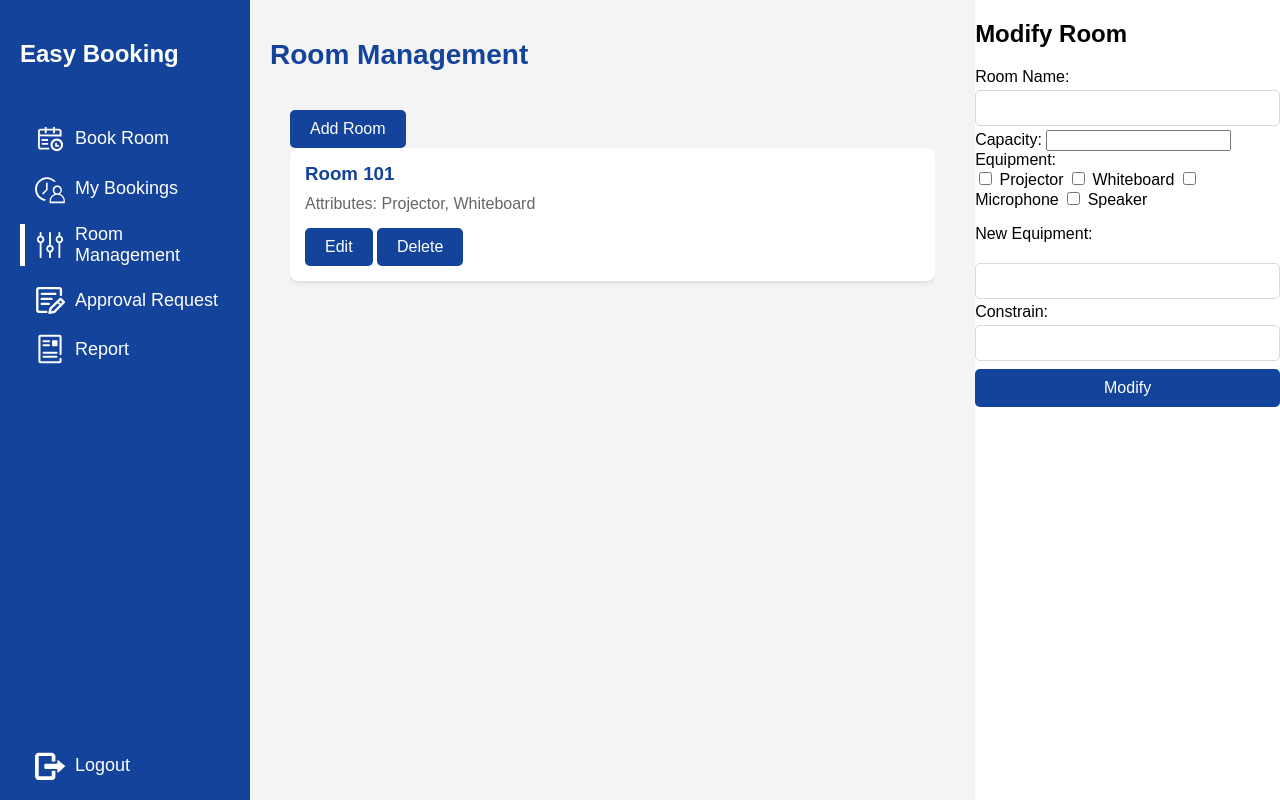
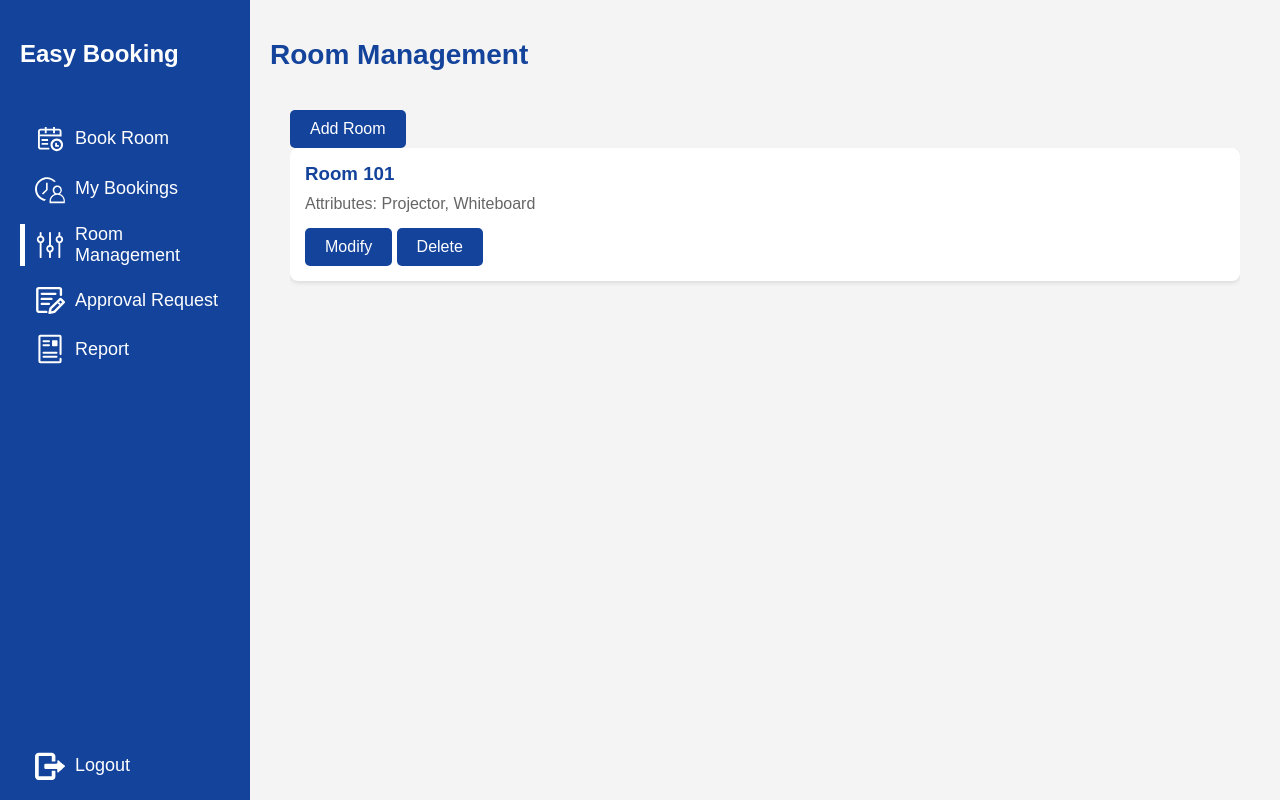
Before and after one commit to Iateautumn/easy_booking_Delta_Force, a Flask app: template app/templates/admin/management.html in a window 1280 px wide. Run offline with Flask 3, Linux system fonts and the light colour scheme; the template is opened without the code that fills it, so the values that code supplies are empty.

Commit message:
modify webpage appearence

```diff
--- a/app/static/css/style.css
+++ b/app/static/css/style.css
@@ -569,7 +569,7 @@ header h1 {
     margin-bottom: 20px;
 }
 
-.booking-modal {
+.booking-modal, .modify-room-modal, .add-room-modal {
     display: none;
     justify-content: center;
     align-items: center;
@@ -582,7 +582,7 @@ header h1 {
     z-index: 1000;
 }
 
-.booking-content {
+.booking-content, .add-room-content, .modify-room-content {
     background-color: white;
     padding: 20px;
     border-radius: 8px;
@@ -590,11 +590,11 @@ header h1 {
     width: 300px;
 }
 
-.booking-group {
+.booking-group, .add-room-group, .modify-room-group {
     margin-bottom: 15px;
 }
 
-.booking-label {
+.booking-label, .add-room-label, .modify-room-label {
     display: block;
     margin-bottom: 5px;
     color: #13439b;
--- a/app/templates/admin/management.html
+++ b/app/templates/admin/management.html
@@ -60,13 +60,13 @@
 
             <section id="room-management-section" class="content-section">
                 <div class="room-management">
-                    <button class="action-btn" id="add-room">Add Room</button>
+                    <button class="action-btn" id="add-room-btn">Add Room</button>
                     <div class="room-list">
                         <div class="room-card">
                             <h3>Room 101</h3>
                             <p>Attributes: Projector, Whiteboard</p>
-                            <button class="action-btn" id="edit-room">Edit</button>
-                            <button class="action-btn" id="delete-room">Delete</button>
+                            <button class="action-btn" id="modify-room-btn">Modify</button>
+                            <button class="action-btn" id="delete-room-btn">Delete</button>
                         </div>
                         <!-- More rooms can be added here -->
                     </div>
@@ -96,19 +96,19 @@
                     <label><input type="checkbox" name="equipment" value="microphone"> Microphone</label>
                     <label><input type="checkbox" name="equipment" value="speaker"> Speaker</label>
                 </div>
-                <p>New Equipment:</p>
+                <label class="add-room-label">New Equipment:</label>
                 <input type="text" id="new-equipment" class="input">
             </div>
             <div>
                 <label class="add-room-label">Constrain:</label>
                 <input type="text" id="input-room-constrain" class="input">
             </div>
-            <button class="apply-btn" id="add-room">Add</button>
+            <button class="apply-btn" id="apply-add-room-btn">Add</button>
         </div>
     </div>
 
     <!-- Modify Modal -->
-    <div class="modify-room-modal" id="modify-room-modal">
+    <div class="modify-room-modal hidden" id="modify-room-modal">
         <div class="modify-room-content">
             <h2>Modify Room</h2>
             <div class="modify-room-group">
@@ -134,7 +134,7 @@
                 <label class="modify-room-label">Constrain:</label>
                 <input type="text" id="input-room-constrain" class="input">
             </div>
-            <button class="apply-btn" id="modify-room">Modify</button>
+            <button class="apply-btn" id="apply-modify-room-btn">Modify</button>
         </div>
     </div>
 
```
Also changed, not shown: app/static/js/management.js (+41 -0 lines).
